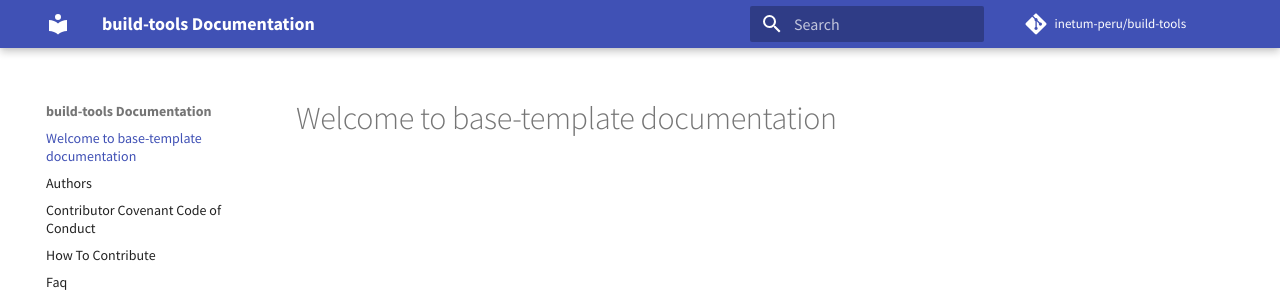
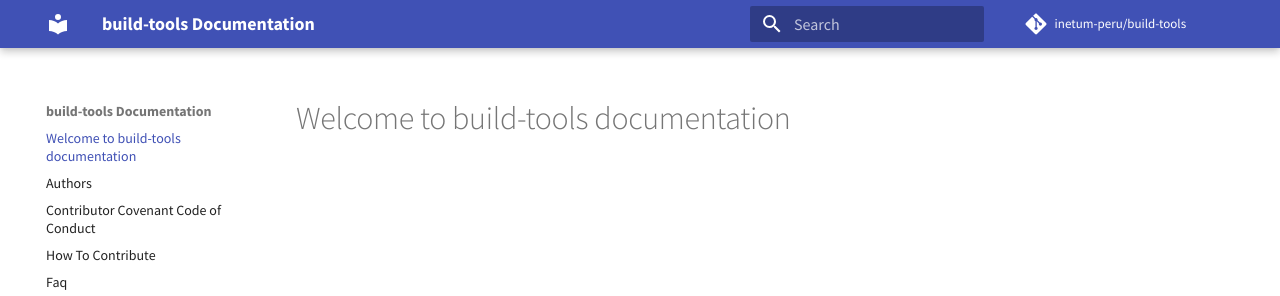
Before and after one commit to inetum-peru/build-tools, an MkDocs documentation site: the page built from docs/index.md, in a window 1280 px wide. Shown: the top 296 px of the page. Built offline with MkDocs 1.6.1 and Material for MkDocs 9.7.7, drawn with Linux system fonts in a browser that asks for light colours; comment, search, counter and statistics services are not loaded.

Commit message:
chore: change name project (#1)

```diff
--- a/docs/index.md
+++ b/docs/index.md
@@ -1 +1 @@
-# Welcome to base-template documentation
+# Welcome to build-tools documentation
--- a/docs/releasing.md
+++ b/docs/releasing.md
@@ -2,7 +2,7 @@
 
 ## Bump a new version
 
-Make a new version of base-template in the following steps:
+Make a new version of build-tools in the following steps:
 
 - Make sure everything is commit to github.com.
 - Update `CHANGELOG.md` with the next version.
```
Also changed, not shown: docs/contributing.md (+4 -4 lines).
